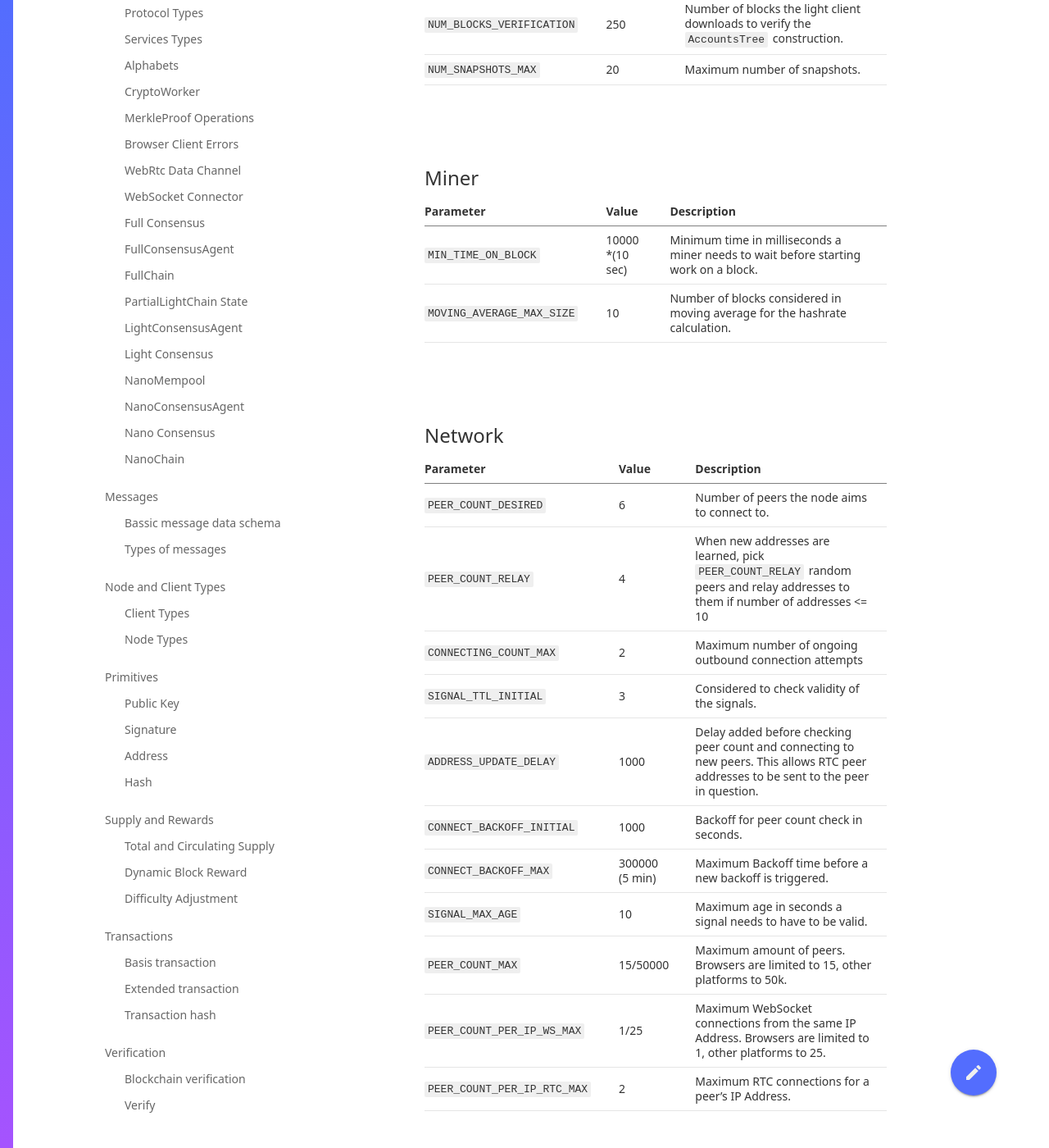
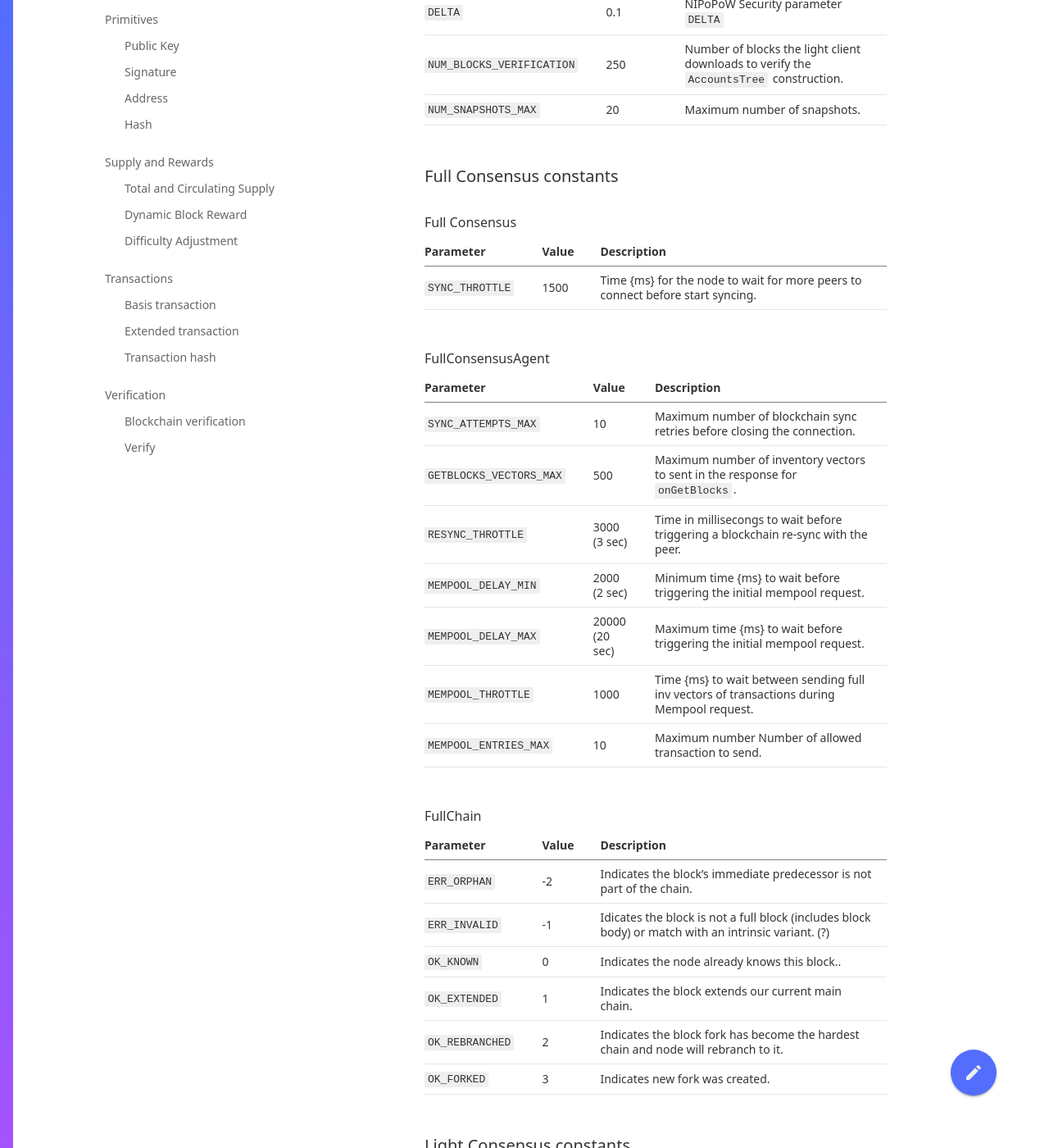
Before and after one commit to nimiq-network/developer-reference, a Jekyll site: the page built from chapters/constants.md, in a window 1280 px wide and 1400 px high, scrolled down 1143 px. Shown: the whole window at 82% size. Built offline with Jekyll 4.4.1, drawn with Linux system fonts in a browser that asks for light colours; our own code applies the rules of GitHub Pages for plain Markdown files; some of the changed text lies outside the part shown.

Commit message:
Fix Headings level in constants

```diff
--- a/chapters/constants.md
+++ b/chapters/constants.md
@@ -16,7 +18,7 @@ category: "Higher level concepts"
 |`DIFFICULTY_MAX_ADJUSTMENT_FACTOR`	|2				|Limits the rate at which the difficulty is adjusted min/max.		|
 |`TRANSACTION_VALIDITY_WINDOW`		|120			|Number of blocks a transaction is valid.							|
 
-### Supply & Emission Parameters
+#### Supply & Emission Parameters
 
 |**Parameter**				|**Value**		|**Description**																		|
 |--------------------------	|--------------	|--------------------------------------------------------------------------------------	|
@@ -32,14 +34,111 @@ category: "Higher level concepts"
 |`NUM_BLOCKS_VERIFICATION`	|250			|Number of blocks the light client downloads to verify the `AccountsTree` construction.	|
 |`NUM_SNAPSHOTS_MAX`		|20				|Maximum number of snapshots.															|
 
-## Miner
+### Full Consensus constants
+
+#### Full Consensus
+
+|**Parameter**				|**Value**	|**Description**											|
+|--------------------------	|----------	|----------------------------------------------------------	|
+|`SYNC_THROTTLE`			|1500		|Time {ms} for the node to wait for more peers to connect before start syncing. |
+
+#### FullConsensusAgent
+
+|**Parameter**				|**Value**			|**Description**																	|
+|--------------------------	|------------------	|----------------------------------------------------------------------------------	|
+|`SYNC_ATTEMPTS_MAX`		|10					|Maximum number of blockchain sync retries before closing the connection.			|
+|`GETBLOCKS_VECTORS_MAX`	|500				|Maximum number of inventory vectors to sent in the response for `onGetBlocks`.		|
+|`RESYNC_THROTTLE`			|3000<br>(3 sec)	|Time in millisecongs to wait before triggering a blockchain re-sync with the peer.	|
+|`MEMPOOL_DELAY_MIN`		|2000<br>(2 sec)	|Minimum time {ms} to wait before triggering the initial mempool request.			|
+|`MEMPOOL_DELAY_MAX`		|20000<br>(20 sec)	|Maximum time {ms} to wait before triggering the initial mempool request.			|
+|`MEMPOOL_THROTTLE`			|1000				|Time {ms} to wait between sending full inv vectors of transactions during Mempool request.	|
+|`MEMPOOL_ENTRIES_MAX`		|10					|Maximum number Number of allowed transaction to send.								|
+
+
+#### FullChain
+
+|**Parameter**		|**Value**	|**Description**																						|
+|------------------	|----------	|------------------------------------------------------------------------------------------------------	|
+|`ERR_ORPHAN`		|-2			|Indicates the block's immediate predecessor is not part of the chain.									|
+|`ERR_INVALID`		|-1			|Idicates the block is not a full block (includes block body) or match with an intrinsic variant. (?)	|
+|`OK_KNOWN`			|0			|Indicates the node already knows this block..															|
+|`OK_EXTENDED`		|1			|Indicates the block extends our current main chain.													|
+|`OK_REBRANCHED`	|2			|Indicates the block fork has become the hardest chain and node will rebranch to it.									|
+|`OK_FORKED`		|3			|Indicates new fork was created.															|
+
+### Light Consensus constants
+
+#### PartialLightChain State
+
+|**Parameter**			|**Value**	|**Description**													|
+|----------------------	|----------	|------------------	|
+|`ABORTED`				|-1			|(?)				|
+|`PROVE_CHAIN`			|0			|(?)				|
+|`PROVE_ACCOUNTS_TREE`	|1			|(?)				|
+|`PROVE_BLOCKS`			|2			|(?)				|
+|`COMPLETE`				|3			|(?)				|
+
+#### LightConsensusAgent
+
+|**Parameter**							|**Value**	|**Description**	|
+|--------------------------------------	|----------	|------------------	|
+|`CHAINPROOF_REQUEST_TIMEOUT`			|20000		|Maximum time {ms} to wait for `chainProof` after sending out `getChainProof` before dropping the peer.	|
+|`ACCOUNTS_TREE_CHUNK_REQUEST_TIMEOUT`	|5000		|Maximum time {ms} to wait for accounts tree chunk after requesting it to a peer before dropping that peer.|
+|`SYNC_ATTEMPTS_MAX`					|5			|Maximum number of blockchain sync retries before closing the connection.	|
+|`GETBLOCKS_VECTORS_MAX`				|500		|Maximum number of inventory vectors to sent in the response for `onGetBlocks`.	|
+
+
+#### Light Consensus
+
+|**Parameter**				|**Value**	|**Description**											|
+|--------------------------	|----------	|----------------------------------------------------------	|
+|`SYNC_THROTTLE`			|1000		|Time {ms} for the node to wait for more peers to connect before start syncing. |
+
+### Nano Consensus constants
+
+#### NanoMempool
+
+|**Parameter**				|**Value**	|**Description**											|
+|--------------------------	|----------	|----------------------------------------------------------	|
+|`TRANSACTIONS_MAX_COUNT`	|50000		|Maximum lenght of the mempool, oldest transactions are evicted from the mempool if it grows too large than this value. |
+|`TRANSACTIONS_EVICT_COUNT`	|5000		|Amount of transaction to be evicted each time. |
+
+#### NanoConsensusAgent
+
+|**Parameter**					|**Value**	|**Description**											|
+|------------------------------	|----------	|----------------------------------------------------------	|
+|`CHAINPROOF_REQUEST_TIMEOUT`	|30000		|Maximum time {ms} to wait for `chainProof` after sending out `getChainProof` before dropping the peer. 	 |
+|`ACCOUNTSPROOF_REQUEST_TIMEOUT`|5000		|Maximum time {ms} to wait for accounts proof after requesting it to a peer before dropping that peer. |
+|`TRANSACTIONSPROOF_REQUEST_TIMEOUT`	|10000		|Maximum time {ms} to wait for transaction proof after requesting it to a peer before dropping that peer. |
+|`TRANSACTIONS_REQUEST_TIMEOUT`	|15000		|Maximum time {ms} to wait for `transactions` after sending out `getTransactions` before dropping the peer.|
+
+#### Nano Consensus
+
+|**Parameter**				|**Value**	|**Description**											|
+|--------------------------	|----------	|----------------------------------------------------------	|
+|`SYNC_THROTTLE`			|1000		|Time {ms} for the node to wait for more peers to connect before start syncing. |
+
+#### NanoChain
+
+|**Parameter**		|**Value**	|**Description**																						|
+|------------------	|----------	|------------------------------------------------------------------------------------------------------	|
+|`ERR_ORPHAN`		|-2			|Indicates the block's immediate predecessor is not part of the chain.									|
+|`ERR_INVALID`		|-1			|Idicates the block is not a full block (includes block body) or match with an intrinsic variant. (?)	|
+|`OK_KNOWN`			|0			|Indicates the node already knows this block..															|
+|`OK_EXTENDED`		|1			|Indicates the block extends our current main chain.													|
+|`OK_REBRANCHED`	|2			|Indicates the block fork has become the hardest chain and node will rebranch to it.									|
+|`OK_FORKED`		|3			|Indicates new fork was created.															|
+
+## Miner constants
 
 |**Parameter**				|**Value**		|**Description**																		|
 |--------------------------	|--------------	|--------------------------------------------------------------------------------------	|
 |`MIN_TIME_ON_BLOCK`		|10000<br>*(10 sec)	|Minimum time in milliseconds a miner needs to wait before starting work on a block.	|
 |`MOVING_AVERAGE_MAX_SIZE`	|10				|Number of blocks considered in moving average for the hashrate calculation.			|
 
-## Network
+## Network constants
+
+### Network
 
 |**Parameter**				|**Value**							|**Description**														|
 |--------------------------	|----------------------------------	|----------------------------------------------------------------------	|
@@ -55,15 +154,22 @@ category: "Higher level concepts"
 |`PEER_COUNT_PER_IP_WS_MAX`	|1/25		|Maximum WebSocket connections from the same IP Address. Browsers are limited to 1, other platforms to 25.|
 |`PEER_COUNT_PER_IP_RTC_MAX`|2									|Maximum RTC connections for a peer's IP Address.						|
 
-## NetUtils
+### Protocol Types
+
+|**Protocol**	|**Value**	|
+|--------------	|----------	|
+|`DUMP`			|0 			|
+|`WS`			|1			|
+|`RTC`			|2			|
+
+### Network Utils
 
 |**Parameter**				|**Value**							|**Description**											|
 |--------------------------	|----------------------------------	|----------------------------------------------------------	|
 |`IP_BLACKLIST`				|'0.0.0.0',<br>'255.255.255.255','::'|Blacklisted IP address.|
 |`IPv4_PRIVATE_NETWORK`		|'10.0.0.0/8',<br>'172.16.0.0/12',<br>'192.168.0.0/16',<br>'100.64.0.0/10',<br>'169.254.0.0/16'|IP Address ranges considered within private network.|
 
-## NetworkAgent
-
+### NetworkAgent
 
 |**Parameter**					|**Value**			|**Description**																|
 |------------------------------	|------------------	|------------------------------------------------------------------------------	|
@@ -75,9 +181,9 @@ category: "Higher level concepts"
 |`VERSION_ATTEMPTS_MAX`			|10					|During handshake, maximum amount of version attempts per address the node will allow before droping the connection. A version attempt checks version, network address & blockchain head hash.|
 |`VERSION_RETRY_DELAY`			|500				|Time {ms} the node waits before retrying a version attempt during handshake.	|
 
-## Peer Address
+### Peer Address constants
 
-### Parameters
+#### Peer Address
 
 |**Parameter**					|**Value**		|**Description**																|
 |--------------------------	|-----------------	|------------------------------------------------------------------------------	|
@@ -91,7 +197,7 @@ category: "Higher level concepts"
 |`INITIAL_FAILED_BACKOFF`	|15000<br>(15 sec)	|Initial backoff, {ms}, for failed connections.									|
 |`MAX_FAILED_BACKOFF`		|600000<br>(10 min)	|Maximum backoff, {ms}, for failed connections.									|
 
-### States
+#### Peer Address states
 
 |**State**					|**Value**	|**Description**																			|
 |--------------------------	|----------	|------------------------------------------------------------------------------------------	|
@@ -102,29 +208,29 @@ category: "Higher level concepts"
 |`FAILED`					|5			|Indicates a network connection to a peerAddress has failed.								|
 |`BANNED`					|6			|State of a peer address that have been banned.												|
 
+### Message constants
 
-## Signal Id Serialized Size
+#### Signal Id Serialized Size
 
 |**Parameter**				|**Value**	|**Description**											|
 |--------------------------	|----------	|----------------------------------------------------------	|
 |`SERIALIZED_SIZE`			|16			|Size in bytes of the serialized signal.					|
 
 
-## Transaction Receipts Message Maximum Count
+#### Transaction Receipts Message Maximum Count
 
 |**Parameter**				|**Value**	|**Description**												|
 |--------------------------	|----------	|--------------------------------------------------------------	|
 |`RECEIPTS_MAX_COUNT`		|500		|Maximum amount of transaction receipts in transaction receipts.|
 
-## Signal Message Flags
+#### Signal Message Flags
 
 |**Flag**					|**Value**	|**Description**														|
 |--------------------------	|----------	|----------------------------------------------------------------------	|
 |`UNROUTABLE`				|0x1		|Indicates a signal message is unroutable.								|
 |`TTL_EXCEEDED`				|0x2		|Indicates the TTL of a signal message has exceeded the maximum allowed.|
 
-
-## Reject Message Code
+#### Reject Message Code
 
 |**Flag**					|**Value**	|
 |--------------------------	|----------	|
@@ -174,22 +278,16 @@ category: "Higher level concepts"
 |`GET_TRANSACTION_RECEIPTS`	|49			|											|
 |`TRANSACTION_RECEIPTS`		|50			|	[Transactions receipts](/messages.md#transactions-receipts-message)														|
 
-## `GetBlocksMessage` Directions
+#### `GetBlocksMessage` Directions
 
 |**Direction**	|**Value**	|
 |--------------	|----------	|
 |`FORWARD`		|0x1 		|
 |`BACKWARD`		|0x2 		|
 
-## Protocol Types
+## Utils constants
 
-|**Protocol**	|**Value**	|
-|--------------	|----------	|
-|`DUMP`			|0 			|
-|`WS`			|1			|
-|`RTC`			|2			|
-
-## Services Types
+### Services Types
 
 |**Protocol**	|**Value**	|
 |--------------	|----------	|
@@ -198,7 +296,7 @@ category: "Higher level concepts"
 |`LIGHT`		|2			|
 |`FULL`			|4			|
 
-## Alphabets
+### Alphabets
 
 |**Alphabet**	|**Value**							|
 |--------------	|----------------------------------	|
@@ -207,7 +305,7 @@ category: "Higher level concepts"
 |`NIMIQ`		|'0123456789ABCDEFGHJKLMNPQRSTUVXY'	|
 |`HEX_ALPHABET`	|'0123456789abcdef'					|
 
-## CryptoWorker
+### CryptoWorker
 
 |**Paramemter**				|**Value**	|
 |--------------------------	|----------	|
@@ -221,8 +319,7 @@ category: "Higher level concepts"
 |`PARTIAL_SIGNATURE_SIZE` 	|32 		|
 |`SIGNATURE_HASH_SIZE` 		|64 		|
 
-
-## MerkleProof Operations
+### MerkleProof Operations
 
 |**Operation**	|**Value**	|
 |--------------	|----------	|
@@ -230,7 +327,9 @@ category: "Higher level concepts"
 |`CONSUME_INPUT`|1			|
 |`HASH`			|2			|
 
-## Browser Client Errors
+## Platform specific constants
+
+### Browser errors
 
 |**Error**			|**Value**	|
 |------------------	|----------	|
@@ -249,99 +348,14 @@ category: "Higher level concepts"
 |`CHUNK_INNER_MAGIC`		|0xfe				|Special string that indicates the middle chunks of a message splitted in chunks.		|
 |`CHUNK_END_MAGIC`			|0xfd				|Special string that indicates the end chunk of a message splitted in chunks.			|
 
-## WebSocket Connector
+### Browser WebSocket Connector
 
 |**Parameter**				|**Value**	|**Description**											|
 |--------------------------	|----------	|----------------------------------------------------------	|
 |`CONNECT_TIMEOUT`			|5000		|Timeout for WebSocket conections in Browsers.				|
 
-## Full Consensus
+### NodeJS WebSocket Connector
 
 |**Parameter**				|**Value**	|**Description**											|
 |--------------------------	|----------	|----------------------------------------------------------	|
-|`SYNC_THROTTLE`			|1500		|Time {ms} for the node to wait for more peers to connect before start syncing. |
-
-## FullConsensusAgent
-
-|**Parameter**				|**Value**			|**Description**																	|
-|--------------------------	|------------------	|----------------------------------------------------------------------------------	|
-|`SYNC_ATTEMPTS_MAX`		|10					|Maximum number of blockchain sync retries before closing the connection.			|
-|`GETBLOCKS_VECTORS_MAX`	|500				|Maximum number of inventory vectors to sent in the response for `onGetBlocks`.		|
-|`RESYNC_THROTTLE`			|3000<br>(3 sec)	|Time in millisecongs to wait before triggering a blockchain re-sync with the peer.	|
-|`MEMPOOL_DELAY_MIN`		|2000<br>(2 sec)	|Minimum time {ms} to wait before triggering the initial mempool request.			|
-|`MEMPOOL_DELAY_MAX`		|20000<br>(20 sec)	|Maximum time {ms} to wait before triggering the initial mempool request.			|
-|`MEMPOOL_THROTTLE`			|1000				|Time {ms} to wait between sending full inv vectors of transactions during Mempool request.	|
-|`MEMPOOL_ENTRIES_MAX`		|10					|Maximum number Number of allowed transaction to send.								|
-
-
-## FullChain
-
-|**Parameter**		|**Value**	|**Description**																						|
-|------------------	|----------	|------------------------------------------------------------------------------------------------------	|
-|`ERR_ORPHAN`		|-2			|Indicates the block's immediate predecessor is not part of the chain.									|
-|`ERR_INVALID`		|-1			|Idicates the block is not a full block (includes block body) or match with an intrinsic variant. (?)	|
-|`OK_KNOWN`			|0			|Indicates the node already knows this block..															|
-|`OK_EXTENDED`		|1			|Indicates the block extends our current main chain.													|
-|`OK_REBRANCHED`	|2			|Indicates the block fork has become the hardest chain and node will rebranch to it.									|
-|`OK_FORKED`		|3			|Indicates new fork was created.															|
-
-
-
-## PartialLightChain State
-
-|**Parameter**			|**Value**	|**Description**													|
-|----------------------	|----------	|------------------	|
-|`ABORTED`				|-1			|(?)				|
-|`PROVE_CHAIN`			|0			|(?)				|
-|`PROVE_ACCOUNTS_TREE`	|1			|(?)				|
-|`PROVE_BLOCKS`			|2			|(?)				|
-|`COMPLETE`				|3			|(?)				|
-
-## LightConsensusAgent
-
-|**Parameter**							|**Value**	|**Description**	|
-|--------------------------------------	|----------	|------------------	|
-|`CHAINPROOF_REQUEST_TIMEOUT`			|20000		|Maximum time {ms} to wait for `chainProof` after sending out `getChainProof` before dropping the peer.	|
-|`ACCOUNTS_TREE_CHUNK_REQUEST_TIMEOUT`	|5000		|Maximum time {ms} to wait for accounts tree chunk after requesting it to a peer before dropping that peer.|
-|`SYNC_ATTEMPTS_MAX`					|5			|Maximum number of blockchain sync retries before closing the connection.	|
-|`GETBLOCKS_VECTORS_MAX`				|500		|Maximum number of inventory vectors to sent in the response for `onGetBlocks`.	|
-
-
-## Light Consensus
-
-|**Parameter**				|**Value**	|**Description**											|
-|--------------------------	|----------	|----------------------------------------------------------	|
-|`SYNC_THROTTLE`			|1000		|Time {ms} for the node to wait for more peers to connect before start syncing. |
-
-## NanoMempool
-
-|**Parameter**				|**Value**	|**Description**											|
-|--------------------------	|----------	|----------------------------------------------------------	|
-|`TRANSACTIONS_MAX_COUNT`	|50000		|Maximum lenght of the mempool, oldest transactions are evicted from the mempool if it grows too large than this value. |
-|`TRANSACTIONS_EVICT_COUNT`	|5000		|Amount of transaction to be evicted each time. |
-
-## NanoConsensusAgent
-
-|**Parameter**					|**Value**	|**Description**											|
-|------------------------------	|----------	|----------------------------------------------------------	|
-|`CHAINPROOF_REQUEST_TIMEOUT`	|30000		|Maximum time {ms} to wait for `chainProof` after sending out `getChainProof` before dropping the peer. 	 |
-|`ACCOUNTSPROOF_REQUEST_TIMEOUT`|5000		|Maximum time {ms} to wait for accounts proof after requesting it to a peer before dropping that peer. |
-|`TRANSACTIONSPROOF_REQUEST_TIMEOUT`	|10000		|Maximum time {ms} to wait for transaction proof after requesting it to a peer before dropping that peer. |
-|`TRANSACTIONS_REQUEST_TIMEOUT`	|15000		|Maximum time {ms} to wait for `transactions` after sending out `getTransactions` before dropping the peer.|
-
-## Nano Consensus
-
-|**Parameter**				|**Value**	|**Description**											|
-|--------------------------	|----------	|----------------------------------------------------------	|
-|`SYNC_THROTTLE`			|1000		|Time {ms} for the node to wait for more peers to connect before start syncing. |
-
-## NanoChain
-
-|**Parameter**		|**Value**	|**Description**																						|
-|------------------	|----------	|------------------------------------------------------------------------------------------------------	|
-|`ERR_ORPHAN`		|-2			|Indicates the block's immediate predecessor is not part of the chain.									|
-|`ERR_INVALID`		|-1			|Idicates the block is not a full block (includes block body) or match with an intrinsic variant. (?)	|
-|`OK_KNOWN`			|0			|Indicates the node already knows this block..															|
-|`OK_EXTENDED`		|1			|Indicates the block extends our current main chain.													|
-|`OK_REBRANCHED`	|2			|Indicates the block fork has become the hardest chain and node will rebranch to it.									|
-|`OK_FORKED`		|3			|Indicates new fork was created.															|
+|`CONNECT_TIMEOUT`			|5000		|Timeout for WebSocket conections in NodeJS clients.				|
```
Also changed, not shown: other parts of chapters/constants.md (+7 -7 lines).
